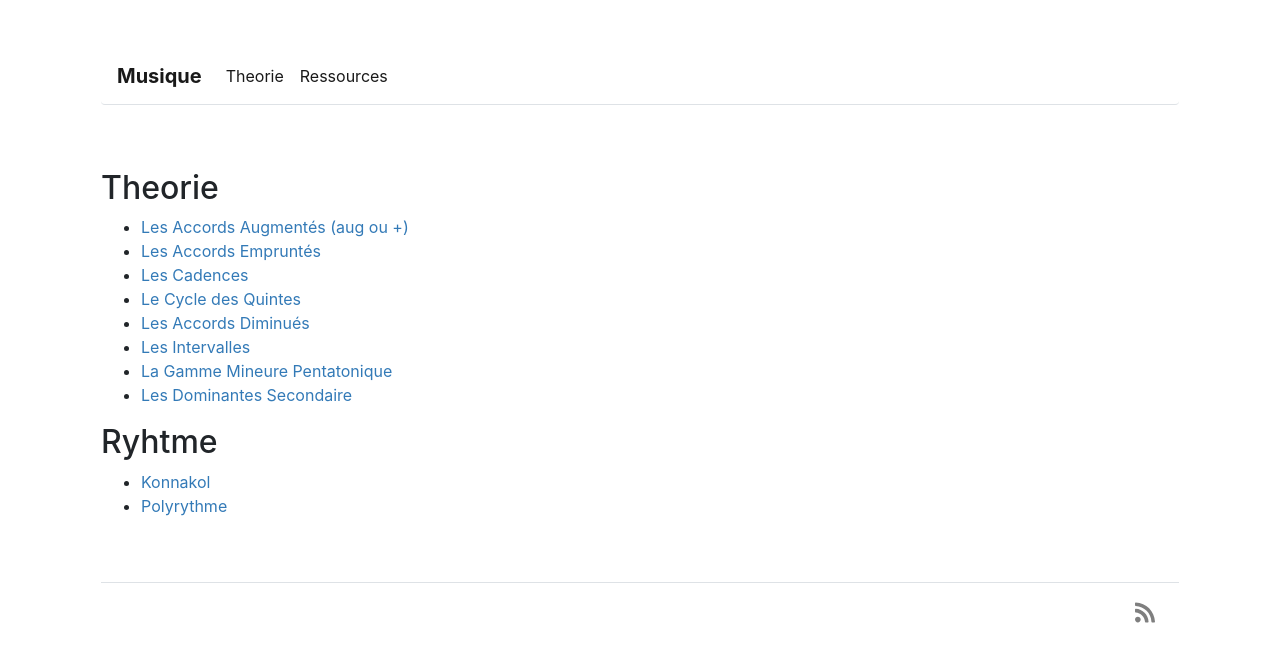
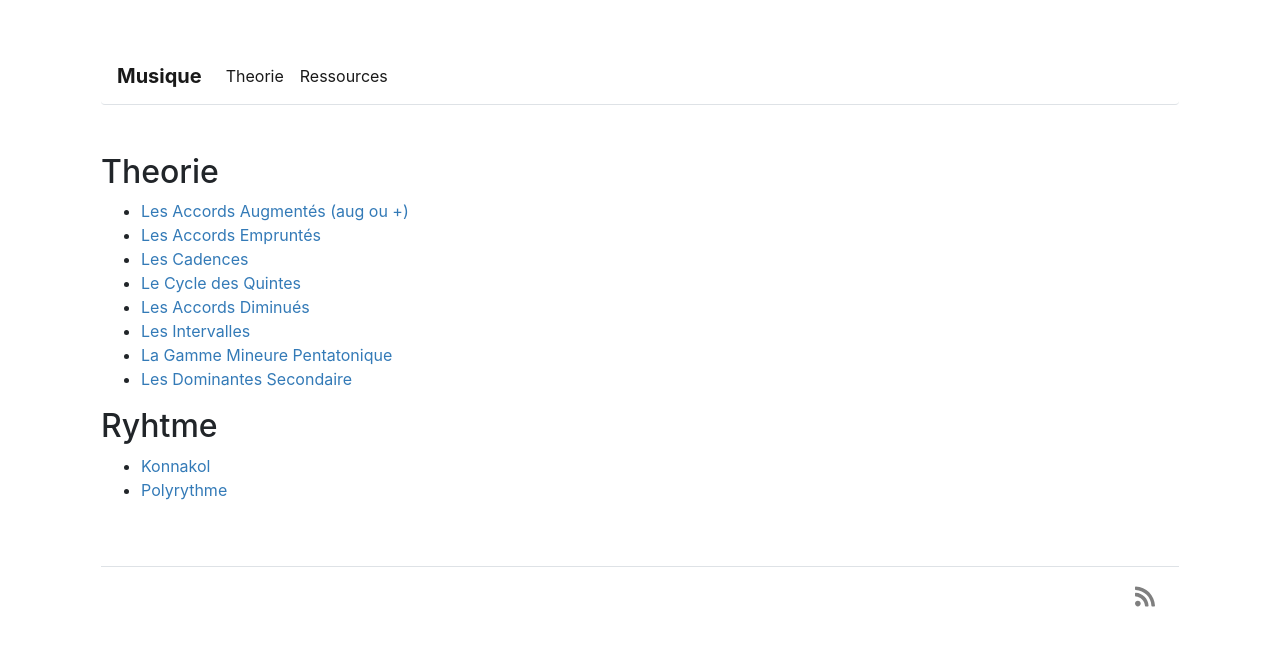
Before and after one commit to atouchard/atouchard, a Jekyll site: the page built from theorie.md, in a window 1280 px wide. Shown: the top 662 px of the page. Built offline with Jekyll 4.4.1, drawn with Linux system fonts in a browser that asks for light colours.

Commit message:
style menu

```diff
--- a/assets/css/style.scss
+++ b/assets/css/style.scss
@@ -47,7 +47,7 @@ img {
     border-top: none !important;
     border-left: none !important;
     border-right: none !important;
-    margin-bottom: 4rem !important;
+    margin-bottom: 3rem !important;
 }
 
 .navbar-bottom {
```
